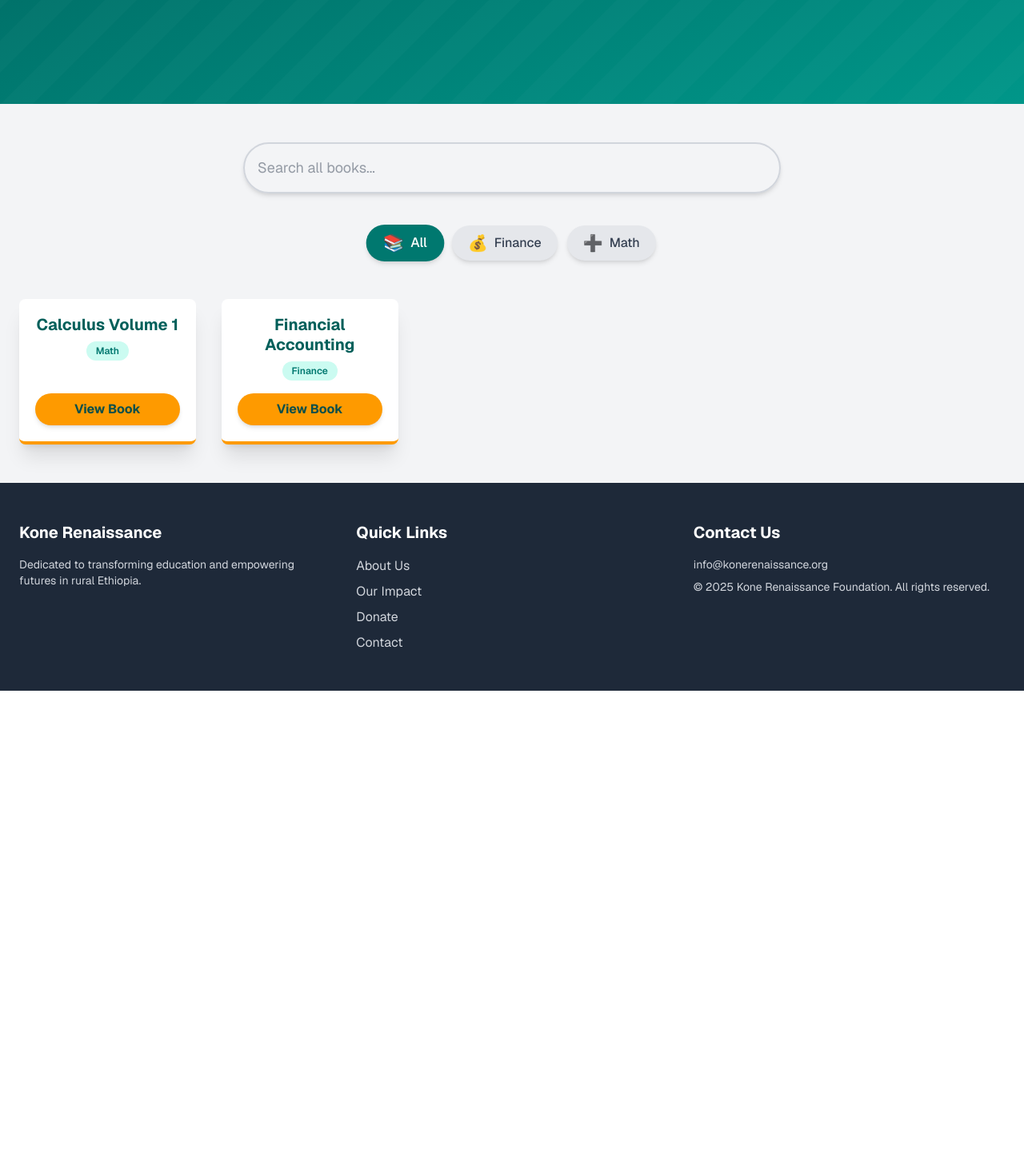
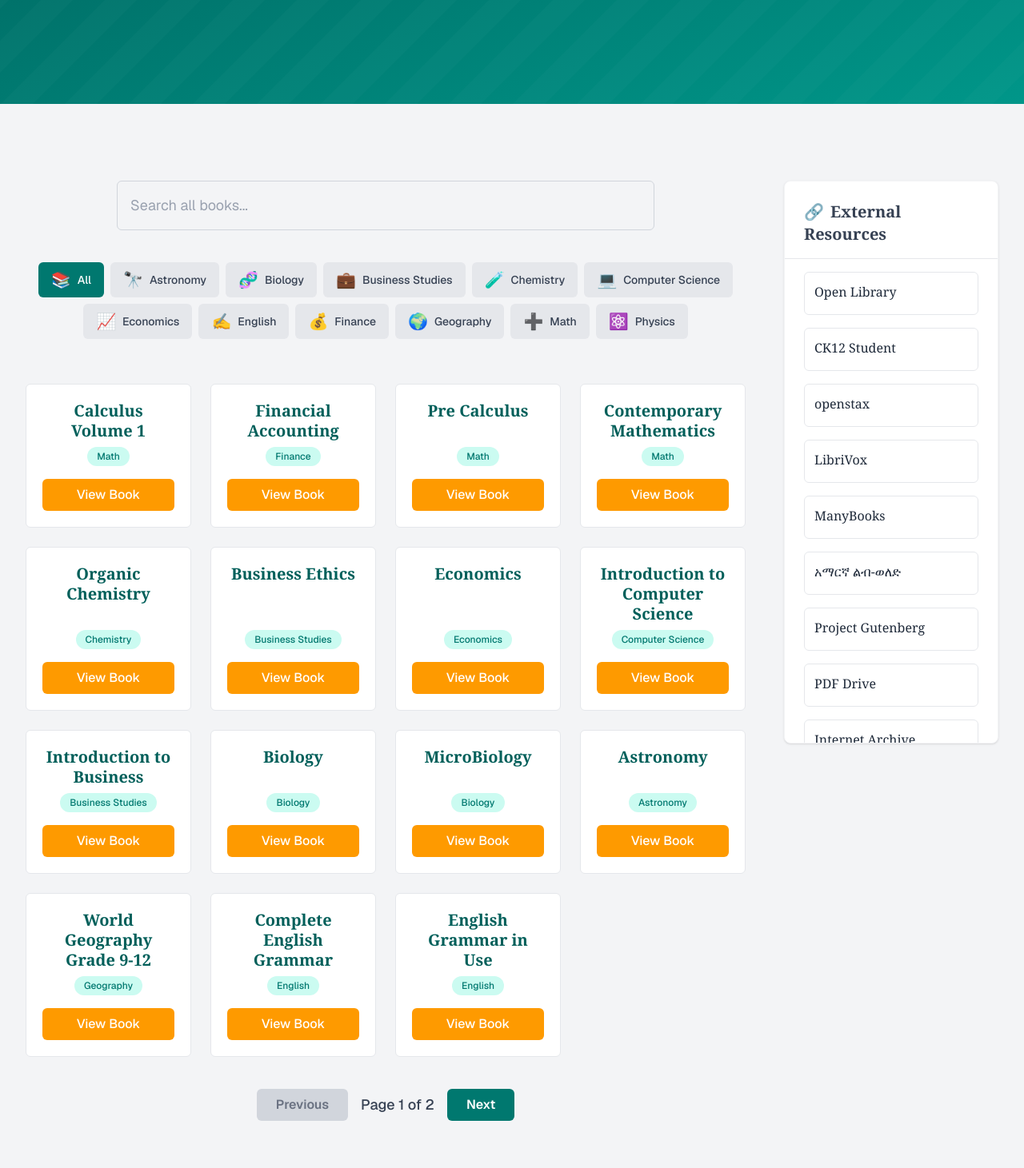
Before and after one commit to solowon27/krf, a Next.js app in the folder client/: page /library in a window 1280 px wide. Shown: the part 309-1770 px from the top of the page at 80% size. Before the commit the page ends 1173 px from the top, so only its background shows below. Built offline with nearby package versions, Linux system fonts and the light colour scheme.

Commit message:
library page get some actual books and tested succesfully

```diff
--- a/client/public/data/books.json
+++ b/client/public/data/books.json
@@ -10,5 +10,114 @@
     "title": "Financial Accounting",
     "category": "Finance",
     "googleDriveLink": "https://drive.google.com/file/d/1TIfS-RDR6ZzkS0baiZFLSvJAOwraa7OT/view?usp=drive_link"
+  },
+  {
+  "id": "b003",
+    "title": "Pre Calculus",
+    "category": "Math",
+    "googleDriveLink": "https://drive.google.com/file/d/1LETMOAU5a-OPc_8Hm5h8pGmuetuazEBY/view?usp=drive_link"
+  },
+   {
+    "id": "b004",
+    "title": "Contemporary Mathematics",
+    "category": "Math",
+    "googleDriveLink": "https://drive.google.com/file/d/1KSWN2ACsVCSahja1QQnk61mPupjpuDuO/view?usp=drive_link"
+  },
+  {
+  "id": "b005",
+    "title": "Organic Chemistry",
+    "category": "Chemistry",
+    "googleDriveLink": "https://drive.google.com/file/d/1EpJ6yC11rgU0joZHlREVOFhcP50aFY3O/view?usp=drive_link"
+  },
+  {
+    "id": "b006",
+    "title": "Business Ethics",
+    "category": "Business Studies",
+    "googleDriveLink": "https://drive.google.com/file/d/1KAQEYA1VrTgRfHuppWy2Ocl1LvRWDOE7/view?usp=drive_link"
+  },
+  {
+    "id": "b007",
+    "title": "Economics",
+    "category": "Economics",
+    "googleDriveLink": "https://drive.google.com/file/d/1djVonwV9FcAuRi8UnXB8osxMUeLCXivG/view?usp=drive_link"
+  },
+  {
+    "id": "b008",
+    "title": "Introduction to Computer Science",
+    "category": "Computer Science",
+    "googleDriveLink": "https://drive.google.com/file/d/1ewpnWZT5PMNLIEgLk74kmE_6hbDtJls9/view?usp=drive_link"
+  },
+  {
+    "id": "b009",
+    "title": "Introduction to Business",
+    "category": "Business Studies",
+    "googleDriveLink": "https://drive.google.com/file/d/1zg3HmXfemghXZCEKe6kiTDclAEFG5ok3/view?usp=drive_link"
+  },
+   {
+    "id": "b010",
+    "title": "Biology",
+    "category": "Biology",
+    "googleDriveLink": "https://drive.google.com/file/d/1aJkMWuUjo-rAy2GirT0WFIzUtwUtRpag/view?usp=drive_link"
+  },
+   {
+    "id": "b011",
+    "title": "MicroBiology",
+    "category": "Biology",
+    "googleDriveLink": "https://drive.google.com/file/d/1fTLfCHKjRIPfIKSQjFsYy5CH3h9dBpaS/view?usp=drive_link"
+  },
+   {
+    "id": "b012",
+    "title": "Astronomy",
+    "category": "Astronomy",
+    "googleDriveLink": "https://drive.google.com/file/d/1zOoFYCCzQwtlt3NDMuqzrzeOkLAP_kyJ/view?usp=drive_link"
+  },
+  {
+    "id": "b013",
+    "title": "World Geography Grade 9-12",
+    "category": "Geography",
+    "googleDriveLink": "https://drive.google.com/file/d/1ZjkMr-7yTiZMwMprQxaGm4Xb3DgXUv99/view?usp=drive_link"
+  },
+  {
+    "id": "b014",
+    "title": "Complete English Grammar",
+    "category": "English",
+    "googleDriveLink": "https://drive.google.com/file/d/1XHEUus6FtujnB0ATmt-JI_brXeB9Pz_Z/view?usp=drive_link"
+  },
+  {
+    "id": "b015",
+    "title": "English Grammar in Use",
+    "category": "English",
+    "googleDriveLink": "https://drive.google.com/file/d/12VLh82cqrZoaTjof9xo0CmIff4tFf-bm/view?usp=drive_link"
+  },
+  {
+    "id": "b016",
+    "title": "Uniersity Physics Vol-1",
+    "category": "Physics",
+    "googleDriveLink": "https://drive.google.com/file/d/1KlE1nbbhBKPeFTPVoKv0o7F1T0DB-UbY/view?usp=drive_link"
+  },
+  {
+    "id": "b017",
+    "title": "Uniersity Physics Vol-2",
+    "category": "Physics",
+    "googleDriveLink": "https://drive.google.com/file/d/1plTeExilgC-8vpyR5iwrIGy7caItO26Q/view?usp=drive_link"
+  },
+  {
+    "id": "b018",
+    "title": "Uniersity Physics Vol-3",
+    "category": "Physics",
+    "googleDriveLink": "https://drive.google.com/file/d/1HdHI-UlV_QwoFCkL1M5phEdqrgn67TP-/view?usp=drive_link"
+  },
+  {
+    "id": "b019",
+    "title": "College Physics",
+    "category": "Physics",
+    "googleDriveLink": "https://drive.google.com/file/d/1umhB6Pa9DdR4dGUTxjUHdO94_PtONcrU/view?usp=drive_link"
+  },
+  {
+    "id": "b020",
+    "title": "Highschool Physics",
+    "category": "Physics",
+    "googleDriveLink": "https://drive.google.com/file/d/1xkeQ7l706agNAhoydibpA5YXsZbK1BD2/view?usp=drive_link"
   }
+
 ]
--- a/client/src/app/library/page.tsx
+++ b/client/src/app/library/page.tsx
@@ -12,19 +12,85 @@ type Book = {
   googleDriveLink: string;
 };
 
+// Define the external links data (keeping the full list)
+const externalLinks = [
+
+  {
+    name: "Open Library",
+    url: "https://openlibrary.org/",
+ },
+  {
+    name: "CK12 Student",
+    url: "https://www.ck12.org/student/",
+  },
+  {
+    name: "openstax",
+    url: "https://www.openstax.org/",
+ },
+  {
+    name: "LibriVox",
+    url: "https://librivox.org/",
+  },
+  {
+    name: "ManyBooks",
+    url: "https://manybooks.net/",
+  },
+  {
+    name: "አማርኛ ልብ-ወለድ",
+    url: "https://www.goodreads.com/list/show/89548.Best_Amharic_Books",
+  },
+   {
+    name: "Project Gutenberg",
+    url: "https://www.gutenberg.org/",
+ },
+  {
+    name: "PDF Drive",
+    url: "https://www.pdfdrive.com/",
+ },
+  {
+    name: "Internet Archive",
+    url: "https://archive.org/details/texts",
+ },
+  {
+    name: "Google Books",
+    url: "https://books.google.com/",
+  },
+  {
+    name: "Standard Ebooks",
+    url: "https://standardebooks.org/",
+ },
+  {
+    name: "Wikibooks",
+    url: "https://en.wikibooks.org/wiki/Main_Page",
+  },
+  {
+    name: "Bookboon",
+    url: "https://bookboon.com/en",
+  },
+  {
+    name: "Online Books Page",
+    url: "https://onlinebooks.library.upenn.edu/",
+},
+
+];
+
+// Define how many books to show per page
+const BOOKS_PER_PAGE = 15;
+
 export default function LibraryPage() {
   const [allBooks, setAllBooks] = useState<Book[]>([]);
   const [loading, setLoading] = useState(true);
   const [error, setError] = useState<string | null>(null);
   const [selectedCategory, setSelectedCategory] = useState<string>('All');
   const [searchTerm, setSearchTerm] = useState<string>('');
+  const [currentPage, setCurrentPage] = useState(0); // New state for pagination
 
   useEffect(() => {
     const fetchBooks = async () => {
       try {
         setLoading(true);
         setError(null);
-        const response = await fetch('/data/books.json'); // Make sure path is correct: public/data/books.json
+        const response = await fetch('/data/books.json');
         if (!response.ok) {
           throw new Error(`HTTP error! status: ${response.status}`);
         }
@@ -39,6 +105,12 @@ export default function LibraryPage() {
     };
     fetchBooks();
   }, []);
+
+  // Reset page when category or search term changes
+  useEffect(() => {
+    setCurrentPage(0);
+  }, [selectedCategory, searchTerm]);
+
 
   const categories = useMemo(() => {
     const uniqueCategories = Array.from(new Set(allBooks.map(b => b.category)));
@@ -62,6 +134,25 @@ export default function LibraryPage() {
     return result;
   }, [searchTerm, selectedCategory, allBooks]);
 
+  // Books to display on the current page
+  const displayedBooks = useMemo(() => {
+    const startIndex = currentPage * BOOKS_PER_PAGE;
+    const endIndex = startIndex + BOOKS_PER_PAGE;
+    return filteredBooks.slice(startIndex, endIndex);
+  }, [filteredBooks, currentPage]);
+
+  const totalPages = Math.ceil(filteredBooks.length / BOOKS_PER_PAGE);
+  const hasNextPage = currentPage < totalPages - 1;
+
+  const handleNextPage = () => {
+    if (hasNextPage) {
+      setCurrentPage(prevPage => prevPage + 1);
+      // Optional: Scroll to top of the book grid after changing page
+      window.scrollTo({ top: 0, behavior: 'smooth' });
+    }
+  };
+
+
   const categoryEmojis: { [key: string]: string } = {
     'All': '📚',
     'Mathematics': '📐',
@@ -76,9 +167,10 @@ export default function LibraryPage() {
     'Economics': '📈',
     'Business Studies': '💼',
     'Civics': '🏛️',
-    'Amharic': '🇪🇹',
+    'Amharic': 'አማ',
     'Math': '➕',
-    'Finance': '💰'
+    'Finance': '💰',
+    'Astronomy': '🔭'
   };
 
   return (
@@ -86,7 +178,7 @@ export default function LibraryPage() {
       <Header />
 
       {/* Hero Section */}
-      <section className="bg-gradient-to-br from-teal-800 to-teal-600 text-white py-32 px-6 text-center pt-48 relative overflow-hidden">
+      <section className="bg-gradient-to-br from-teal-800 to-teal-600 text-white py-24 md:py-32 lg:py-40 px-6 text-center relative overflow-hidden">
         <div
           className="absolute inset-0 opacity-10"
           style={{
@@ -95,22 +187,22 @@ export default function LibraryPage() {
             backgroundRepeat: 'repeat',
           }}
         ></div>
-        {/* Simplified for no framer-motion */}
         <div className="max-w-4xl mx-auto relative z-10">
-          <h1 className="text-4xl md:text-6xl font-extrabold mb-4 leading-tight drop-shadow-lg">
+          <h1 className="text-4xl md:text-6xl font-serif font-extrabold mb-4 leading-tight">
             Kone Digital Library
           </h1>
-          <p className="text-lg md:text-xl opacity-95">
-            Explore our collection of books by subject or search by title.
+          <p className="text-lg md:text-xl opacity-95 font-light">
+            Explore our comprehensive collection of books by subject or search by title.
           </p>
         </div>
       </section>
 
-      {/* Main Content Section */}
-      <section className="py-12 px-6 bg-gray-100">
-        {/* Simplified for no framer-motion */}
-        <div className="max-w-7xl mx-auto">
-          {/* Conditional Rendering for Loading, Error, Empty, or Content */}
+      {/* Main Content Section - Responsive Two-Column Layout */}
+      <section className="py-16 md:py-20 lg:py-24 px-4 sm:px-6 lg:px-8 bg-gray-100">
+        <div className="max-w-7xl mx-auto grid grid-cols-1 gap-10 md:grid-cols-4 lg:grid-cols-4 lg:gap-12">
+
+          {/* Left Column: Main Book Content */}
+          <div className="md:col-span-3">
             {loading ? (
               <div className="text-center text-teal-700 text-2xl font-semibold py-10">
                 Loading library books...
@@ -129,19 +221,19 @@ export default function LibraryPage() {
                     placeholder={`Search ${selectedCategory !== 'All' ? selectedCategory + ' books' : 'all books'}...`}
                     value={searchTerm}
                     onChange={e => setSearchTerm(e.target.value)}
-                  className="w-full p-4 rounded-full border-2 border-gray-300 focus:outline-none focus:ring-4 focus:ring-teal-200 focus:border-teal-500 transition-all duration-300 text-lg text-gray-700 shadow-md"
+                    className="w-full p-4 rounded-md border border-gray-300 focus:outline-none focus:ring-1 focus:ring-teal-500 text-lg text-gray-700 placeholder:text-gray-400"
                   />
                 </div>
 
                 {/* Category Tabs */}
-              <div className="flex flex-wrap justify-center gap-3 mb-12">
+                <div className="flex flex-wrap justify-center gap-2 mb-12 overflow-x-auto pb-2 scrollbar-hide">
                   {categories.map(cat => (
                     <button
                       key={cat}
-                    className={`flex items-center px-5 py-2 rounded-full font-medium transition-all duration-300 shadow-md
+                      className={`flex-shrink-0 flex items-center px-4 py-2 rounded-md font-medium text-sm
                         ${selectedCategory === cat
-                        ? 'bg-teal-700 text-white transform scale-105 shadow-lg'
-                        : 'bg-gray-200 text-gray-700 hover:bg-teal-100 hover:text-teal-800'
+                          ? 'bg-teal-700 text-white'
+                          : 'bg-gray-200 text-gray-700 hover:bg-gray-300'
                         }`}
                       onClick={() => {
                         setSelectedCategory(cat);
@@ -155,27 +247,27 @@ export default function LibraryPage() {
                 </div>
 
                 {/* Book Grid */}
-              {filteredBooks.length === 0 ? (
+                {displayedBooks.length === 0 && filteredBooks.length === 0 ? (
                   <div className="text-center text-gray-600 text-xl py-10">
                     <p className="mb-4">No books found matching your criteria.</p>
                     <p className="text-lg">Try a different search term or category.</p>
                   </div>
                 ) : (
-                <div className="grid grid-cols-1 sm:grid-cols-2 md:grid-cols-3 lg:grid-cols-4 xl:grid-cols-5 gap-8">
-                  {filteredBooks.map(book => (
+                  <div className="grid grid-cols-1 sm:grid-cols-2 lg:grid-cols-3 xl:grid-cols-4 gap-6">
+                    {displayedBooks.map(book => (
                       <div
                         key={book.id}
-                      className="bg-white rounded-lg shadow-xl hover:shadow-2xl transition-shadow duration-300 overflow-hidden flex flex-col min-h-[180px] p-5 border-b-4 border-amber-500 justify-between items-center text-center"
+                        className="bg-white rounded-md p-5 border border-gray-200 flex flex-col items-center text-center"
                       >
-                      <h2 className="text-xl font-bold text-teal-800 mb-2 leading-tight">{book.title}</h2>
-                      <span className="inline-block bg-teal-100 text-teal-700 text-xs font-semibold px-3 py-1 rounded-full mb-4">
+                        <h2 className="text-xl md:text-xl font-serif font-semibold text-teal-800 mb-2 leading-tight flex-grow">{book.title}</h2>
+                        <span className="inline-block bg-teal-100 text-teal-700 text-xs font-medium px-3 py-1 rounded-full mb-4">
                           {book.category}
                         </span>
                         <a
                           href={book.googleDriveLink}
                           target="_blank"
                           rel="noopener noreferrer"
-                        className="block w-full text-center bg-amber-500 text-teal-900 font-bold px-4 py-2 rounded-full shadow-md hover:bg-amber-400 transition-all duration-300 ease-in-out transform hover:scale-105 mt-auto"
+                          className="block w-full text-center bg-amber-500 text-white font-medium px-4 py-2 rounded-md hover:bg-amber-600 mt-auto"
                         >
                           View Book
                         </a>
@@ -183,9 +275,71 @@ export default function LibraryPage() {
                     ))}
                   </div>
                 )}
+
+                {/* Pagination Controls */}
+                {filteredBooks.length > BOOKS_PER_PAGE && (
+                   <div className="flex justify-center items-center mt-10 gap-4"> {/* Added items-center for vertical alignment */}
+                    <button
+                      disabled={currentPage === 0}
+                      onClick={() => setCurrentPage(currentPage - 1)}
+                      className="bg-teal-700 text-white font-semibold py-2 px-6 rounded-md
+                                 transition-colors duration-200 ease-in-out
+                                 hover:bg-teal-800 focus:outline-none focus:ring-2 focus:ring-teal-500 focus:ring-offset-2
+                                 disabled:bg-gray-300 disabled:text-gray-500 disabled:cursor-not-allowed"
+                    >
+                      Previous
+                    </button>
+
+                    <span className="text-gray-700 font-medium text-lg"> {/* Styled page info */}
+                      Page {currentPage + 1} of {totalPages}
+                    </span>
+
+                    <button
+                      disabled={!hasNextPage}
+                      onClick={handleNextPage}
+                      className="bg-teal-700 text-white font-semibold py-2 px-6 rounded-md
+                                 transition-colors duration-200 ease-in-out
+                                 hover:bg-teal-800 focus:outline-none focus:ring-2 focus:ring-teal-500 focus:ring-offset-2
+                                 disabled:bg-gray-300 disabled:text-gray-500 disabled:cursor-not-allowed"
+                    >
+                      Next
+                    </button>
+                  </div>
+                )}
               </>
             )}
+          </div> {/* End Left Column */}
+
+          {/* Right Column: External Links Sidebar - Heading fixed, content scrolls */}
+          <div className="md:col-span-1 bg-white rounded-lg shadow-sm border border-gray-100
+                      md:sticky md:top-24 flex flex-col md:max-h-[calc(100vh-6rem)] overflow-hidden"> {/* Added shadow-sm, rounded-lg, overflow-hidden for a cleaner card look */}
+            {/* Header section - remains fixed at the top of the card */}
+            <div className="p-6 pb-4 border-b border-gray-200 flex-shrink-0">
+              <h3 className="text-xl font-serif font-semibold text-gray-700">
+                <span className="mr-2 text-teal-600">🔗</span>External Resources
+              </h3>
             </div>
+
+            {/* Scrollable content area - takes remaining space and scrolls */}
+            <div className="flex-grow px-6 py-4 md:overflow-y-auto">
+              <ul className="space-y-4"> {/* Increased space-y for more vertical separation */}
+                {externalLinks.map((link, index) => (
+                  <li key={index}>
+                    <a
+                      href={link.url}
+                      target="_blank"
+                      rel="noopener noreferrer"
+                      className="group block p-3 rounded-md transition-all duration-200
+                                 bg-white hover:bg-teal-50 border border-gray-200 hover:border-teal-300">
+                      <h4 className="text-base font-serif font-medium text-gray-800 mb-1 group-hover:text-teal-700 transition-colors duration-200">{link.name}</h4>
+                    </a>
+                  </li>
+                ))}
+              </ul>
+            </div>
+          </div> {/* End Right Column */}
+
+        </div> {/* End max-w-7xl mx-auto grid */}
       </section>
 
       <Footer />
```
Lines whose indentation alone changed are shown as unchanged.
